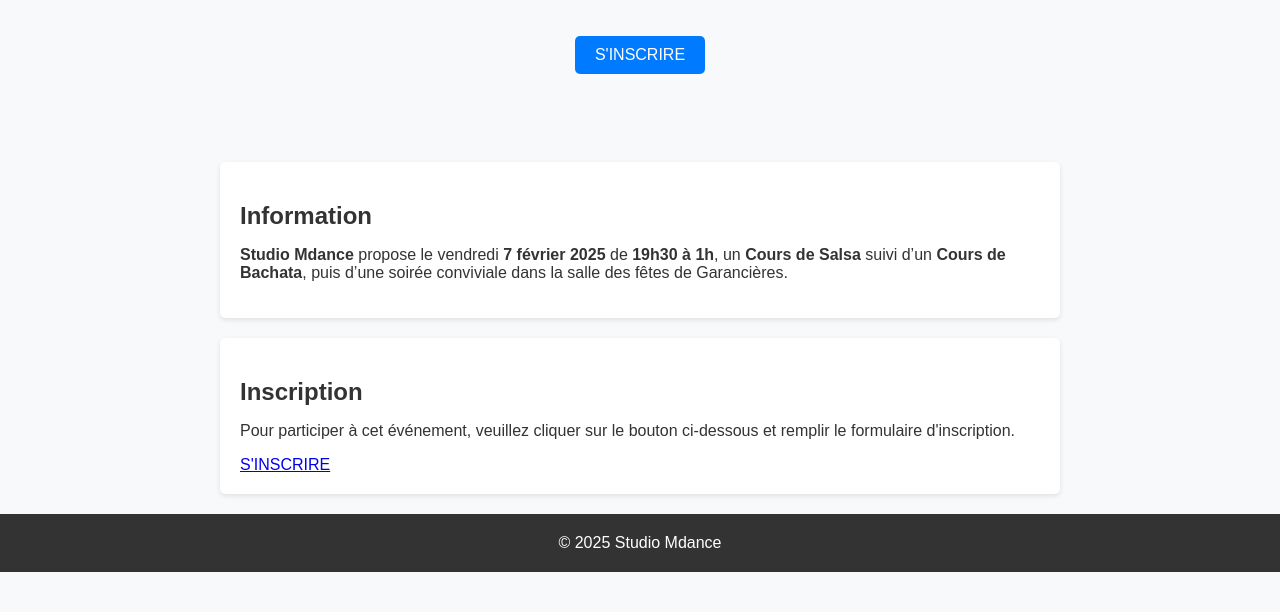
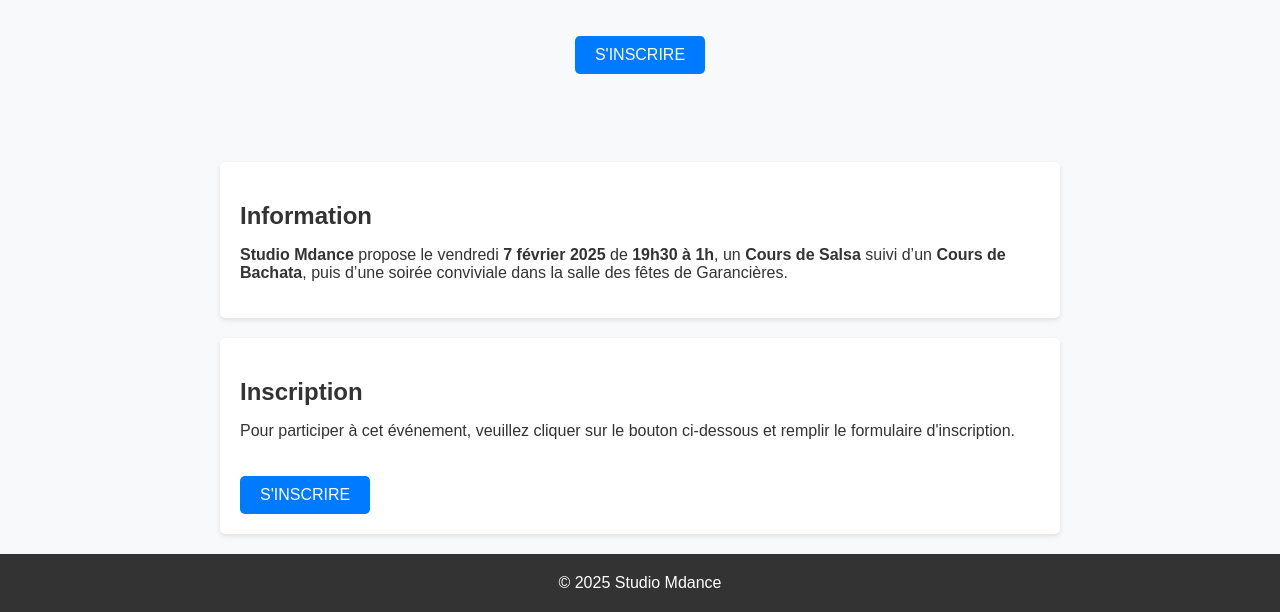
Before and after one commit to mitch1251/mdance-website, a plain HTML site: page index.html in a window 1280 px wide. Shown: the part 196-808 px from the top of the page. Drawn offline with Linux system fonts and the light colour scheme.

Commit message:
Actualizar index.html

```diff
--- a/index.html
+++ b/index.html
@@ -124,7 +124,7 @@
         <p>
             Pour participer à cet événement, veuillez cliquer sur le bouton ci-dessous et remplir le formulaire d'inscription.
         </p>
-        <a href="https:/forms.gle/7tJjy9wHbVYnjFs38 class="button" target="_blank">S'INSCRIRE</a>
+        <a href="https://forms.gle/7tJjy9wHbVYnjFs38" class="button" target="_blank">S'INSCRIRE</a>
     </div>
 
     <!-- Pied de page -->
```
